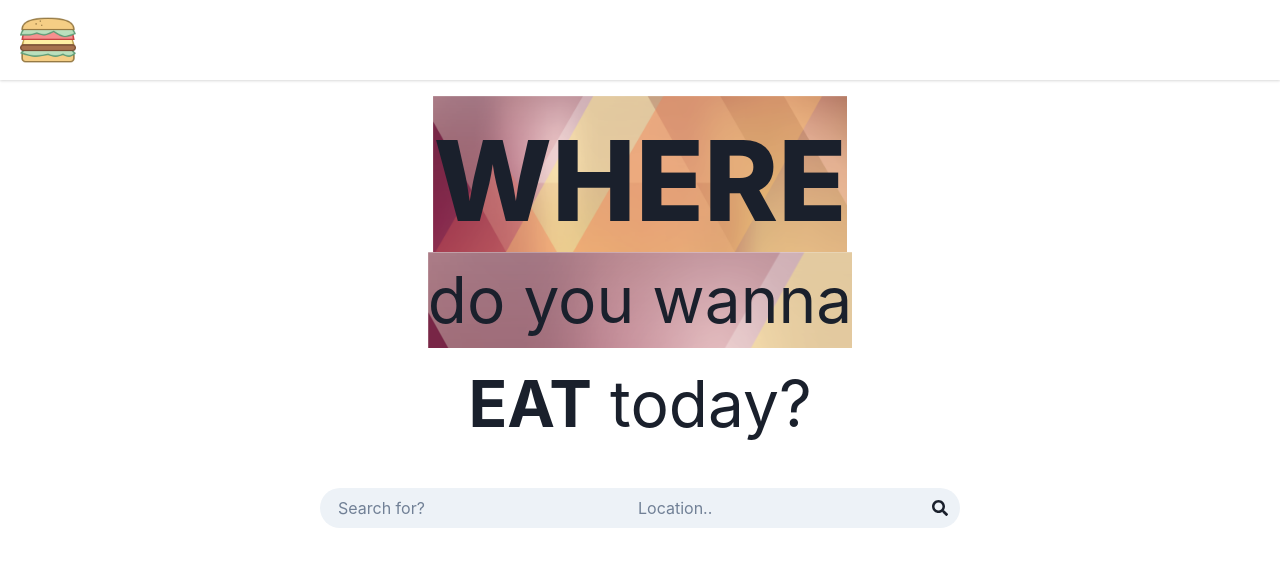
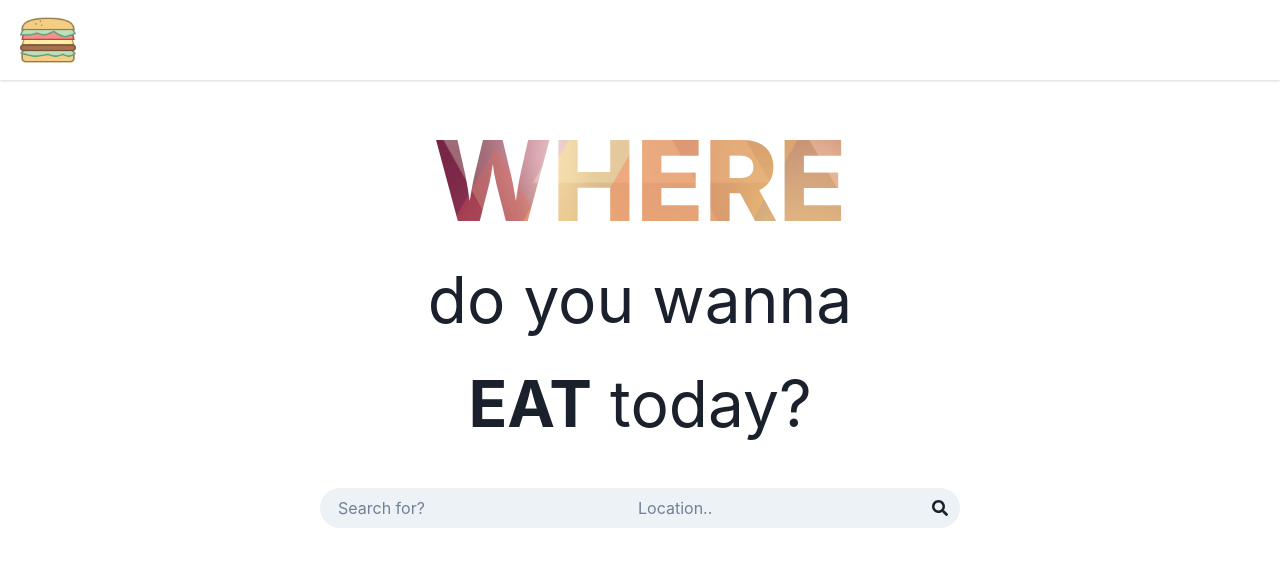
Before and after one commit to shoaibiqbal0/react-resturant-search, a React (Create React App) app: page / in a window 1280 px wide. Shown: the top 566 px of the page. Built offline with nearby package versions, Linux system fonts and the light colour scheme; no server answers.

Commit message:
Added hover for navbar

```diff
--- a/src/components/MainText.jsx
+++ b/src/components/MainText.jsx
@@ -10,15 +10,14 @@ const MainText = () => {
       <Text
         bgImage={textBg}
         bgSize="cover"
+        bgClip="text"
         fontSize={["4.5em", "6em", "7em"]}
         fontWeight="extrabold"
         mb="-5"
       >
         WHERE
       </Text>
-      <Text bgImage={textBg} fontSize={subheadingFontSizes}>
-        do you wanna
-      </Text>
+      <Text fontSize={subheadingFontSizes}>do you wanna</Text>
       <Text fontSize={subheadingFontSizes}>
         <strong>EAT</strong> today?
       </Text>
```
